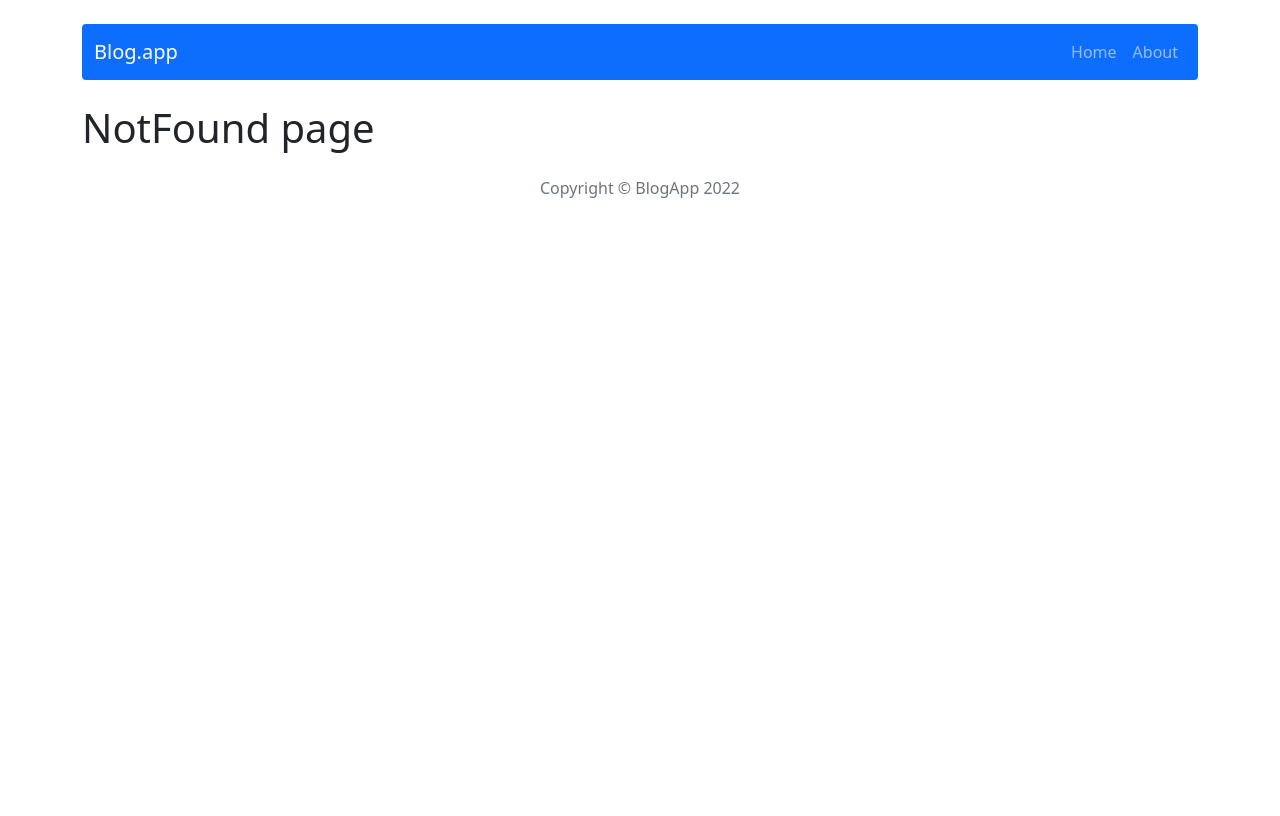
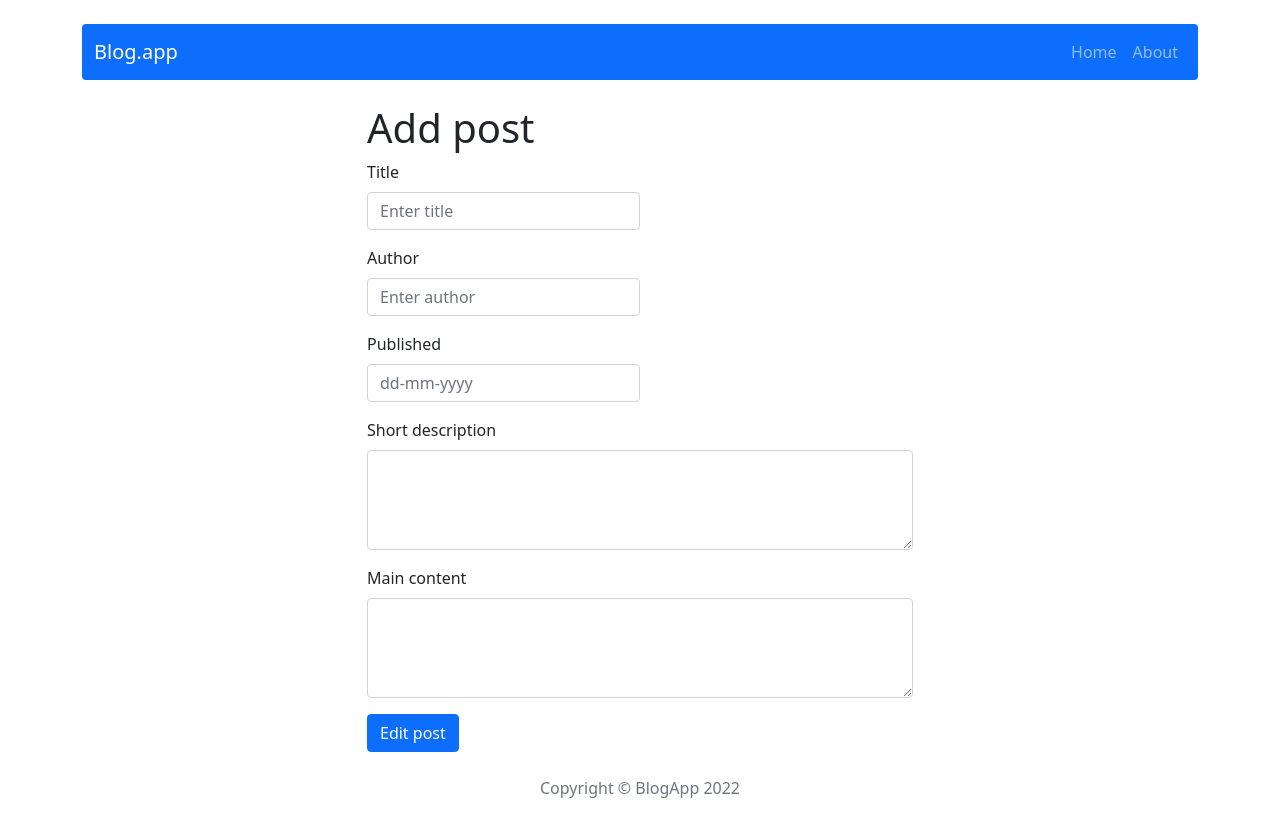
Before and after one commit to Jacob120/blog-react-crud, a React (Create React App) app: page /edit/1 in a window 1280 px wide. Built offline with nearby package versions, Linux system fonts and the light colour scheme.

Commit message:
Add EditPostForm.js

```diff
--- a/src/App.js
+++ b/src/App.js
@@ -19,7 +19,7 @@ const  App = () => {
           <Route path='/about' element={<About />} />
           <Route path='/post/:postId' element={<Post />} />
           <Route path='/post/add' element={<PostAdd />} />
-          <Route path='/post/edit' element={<PostEdit />} />
+          <Route path='/edit/:postId' element={<PostEdit />} />
           <Route
               path="*"
               element={<NotFound />}
--- a/src/components/features/EditPostForm.js
+++ b/src/components/features/EditPostForm.js
@@ -0,0 +1,27 @@
+import { useDispatch, useSelector } from 'react-redux';
+import { editPost } from '../../redux/postsRedux';
+import { useNavigate, useParams } from 'react-router-dom';
+import PostForm from './PostForm';
+import { getPostById } from '../../redux/postsRedux';
+
+const EditPostForm = () => {
+
+  const dispatch = useDispatch();
+  const {id} = useParams();
+  const postData = useSelector(state => getPostById(state, id));
+
+  console.log('postdata-edit', id);
+
+  let navigate = useNavigate();
+
+  const handleSubmit = post => {
+    dispatch(editPost({...post, id}));
+    navigate('/')
+  };
+
+  return (
+   <PostForm action={handleSubmit} actionText="Edit post" props={postData}/>
+  );
+};
+
+export default EditPostForm;
--- a/src/components/features/PostForm.js
+++ b/src/components/features/PostForm.js
@@ -9,7 +9,7 @@ import { useNavigate } from 'react-router-dom';
 const PostForm = ({ action, actionText, ...props }) => {
 
   let navigate = useNavigate();
-
+  console.log('props.id', props.id)
   const [title, setTitle] = useState(props.title || '');
   const [author, setAuthor] = useState(props.author || '');
   const [publishedDate, setPublishedDate] = useState(props.publishedDate || '');
--- a/src/components/pages/Post.js
+++ b/src/components/pages/Post.js
@@ -19,6 +19,7 @@ const Post = () => {
   const [showModal, setShowModal] = useState(false);
   const handleClose = () => setShowModal(false);
   const handleShow = () =>  setShowModal(true);
+  console.log('postdata-post', postId);
 
   const handleRemove = e => {
     e.preventDefault();
@@ -44,7 +45,7 @@ const Post = () => {
           </Card>
         </Col>
         <Col xs="12" lg="4">
-        <Link to="/post/edit">
+        <Link to={"/edit/" + postId}>
           <Button variant="outline-info" className="m-2">Edit</Button>
         </Link>
           <Button variant="outline-danger" onClick={handleShow}>Delete</Button>
--- a/src/components/pages/PostEdit.js
+++ b/src/components/pages/PostEdit.js
@@ -1,9 +1,9 @@
+import EditPostForm from '../features/EditPostForm';
+
 const PostEdit = () => {
   return (
-    <div>
-      <h1>PostEdit page</h1>
-    </div>
+   <EditPostForm />
   );
-}
+};
 
 export default PostEdit;
--- a/src/redux/postsRedux.js
+++ b/src/redux/postsRedux.js
@@ -8,18 +8,23 @@ export const getPostById = ({ posts }, postId) => posts.find(post => post.id ===
 const createActionName = actionName => `app/posts/${actionName}`;
 const REMOVE_POST = createActionName('REMOVE_POST');
 const ADD_POST = createActionName('ADD_POST');
+const EDIT_POST = createActionName('EDIT_POST');
 
 // action creators
 export const removePost = payload => ({type: REMOVE_POST, payload});
 export const addPost = payload => ({type: ADD_POST, payload})
+export const editPost = payload => ({type: EDIT_POST, payload})
+
 
 
 const postsReducer = (statePart = [], action) => {
   switch (action.type) {
     case REMOVE_POST:
-      return statePart.filter(post => post.id !== action.payload)
+      return statePart.filter(post => post.id !== action.payload);
     case ADD_POST:
-      return [...statePart, { ...action.payload, id: shortid()}]
+      return [...statePart, { ...action.payload, id: shortid()}];
+      case EDIT_POST:
+        return statePart.map(post => (post.id === action.payload.id ? { ...post, ...action.payload } : post));
     default:
       return statePart
   };
```
